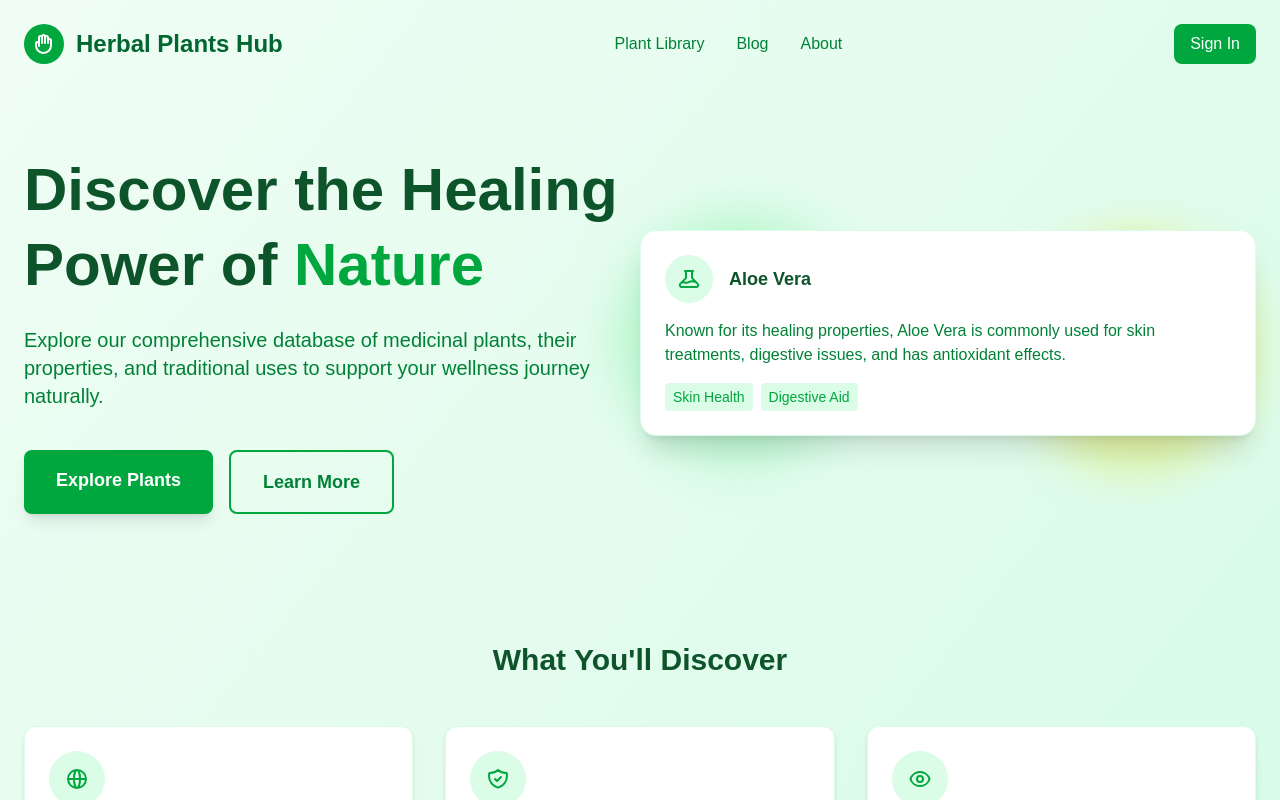
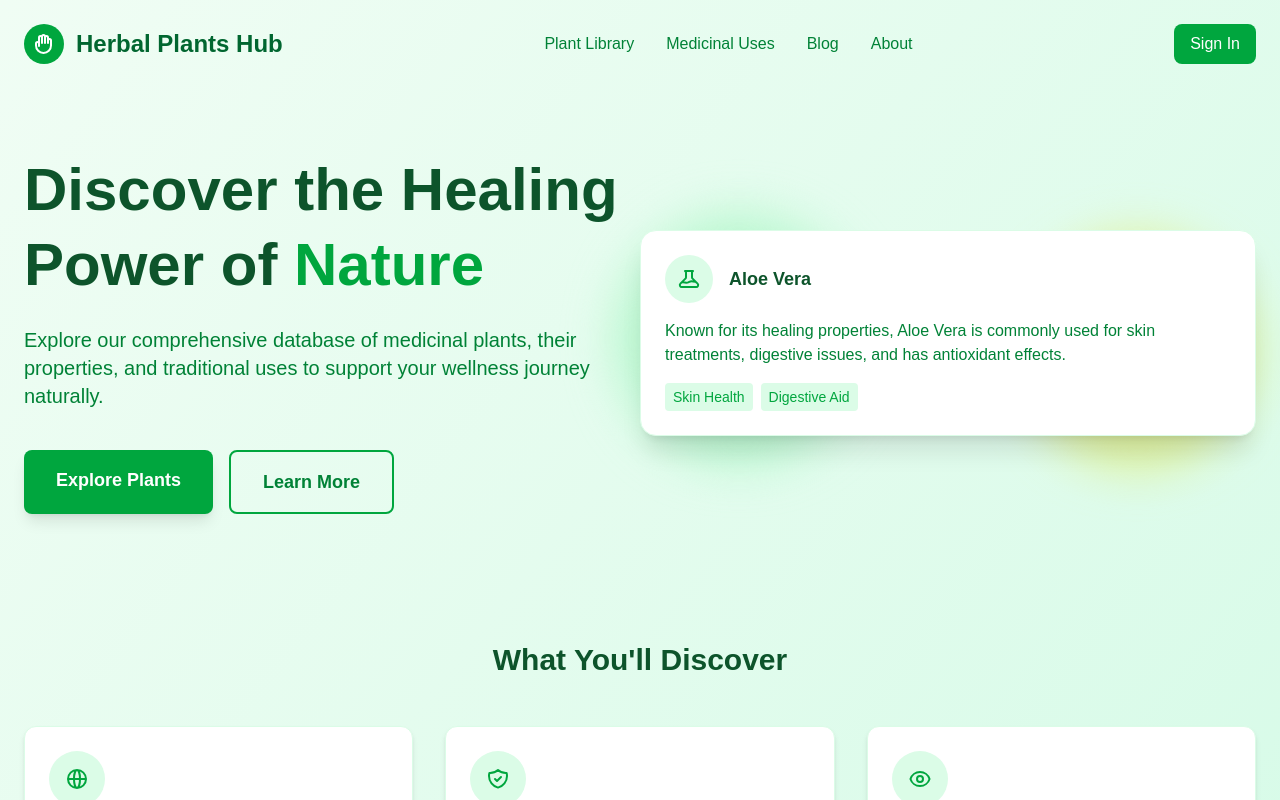
Before and after one commit to Avnxxh/herbalelite, a Next.js app: page / in a window 1280 px wide. Shown: the top 800 px of the page. Built offline with nearby package versions, Linux system fonts and the light colour scheme.

Commit message:
deploy error

```diff
--- a/app/page.tsx
+++ b/app/page.tsx
@@ -2,7 +2,7 @@
 import React from 'react';
 import Link from 'next/link';
 
-const HomePage = () => {
+const HomePage: React.FC = () => {
   return (
     <div className="min-h-screen bg-gradient-to-br from-green-50 to-emerald-100">
       {/* Navigation */}
@@ -18,6 +18,7 @@ const HomePage = () => {
 
         <div className="hidden md:flex space-x-8">
           <Link href="/plants" className="text-green-700 hover:text-green-900 font-medium">Plant Library</Link>
+          <Link href="/uses" className="text-green-700 hover:text-green-900 font-medium">Medicinal Uses</Link>
           <Link href="/blog" className="text-green-700 hover:text-green-900 font-medium">Blog</Link>
           <Link href="/about" className="text-green-700 hover:text-green-900 font-medium">About</Link>
         </div>
@@ -76,7 +77,7 @@ const HomePage = () => {
 
       {/* Features Section */}
       <div className="container mx-auto px-6 py-16">
-        <h2 className="text-3xl font-bold text-center text-green-900 mb-12">What You'll Discover</h2>
+        <h2 className="text-3xl font-bold text-center text-green-900 mb-12">What You&apos;ll Discover</h2>
 
         <div className="grid grid-cols-1 md:grid-cols-3 gap-8">
           <div className="bg-white p-6 rounded-xl shadow-md border border-green-100">
```
